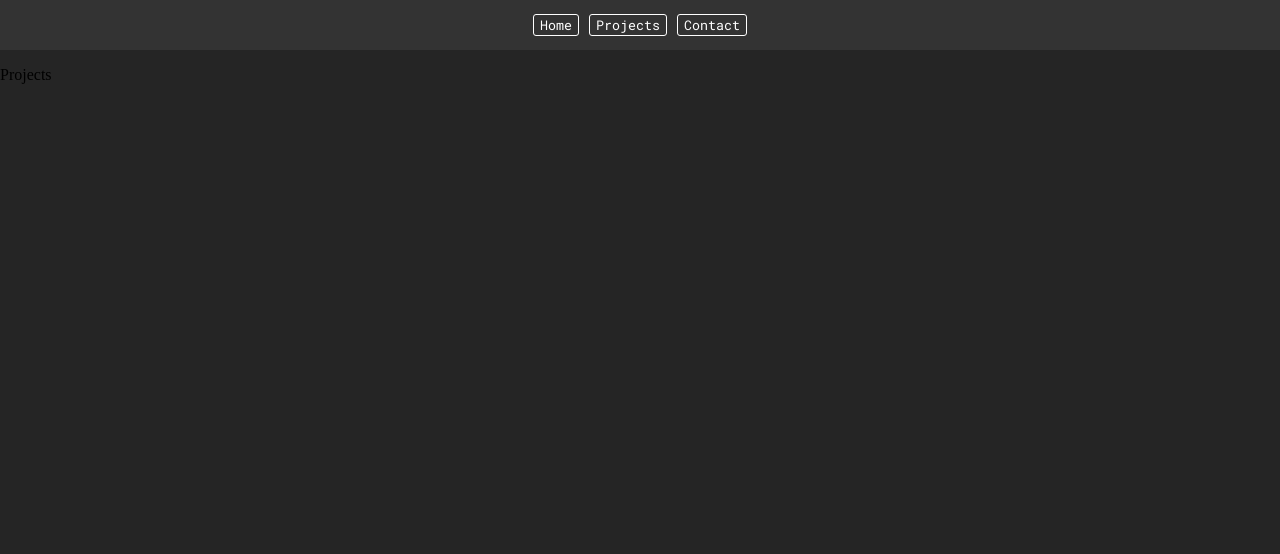
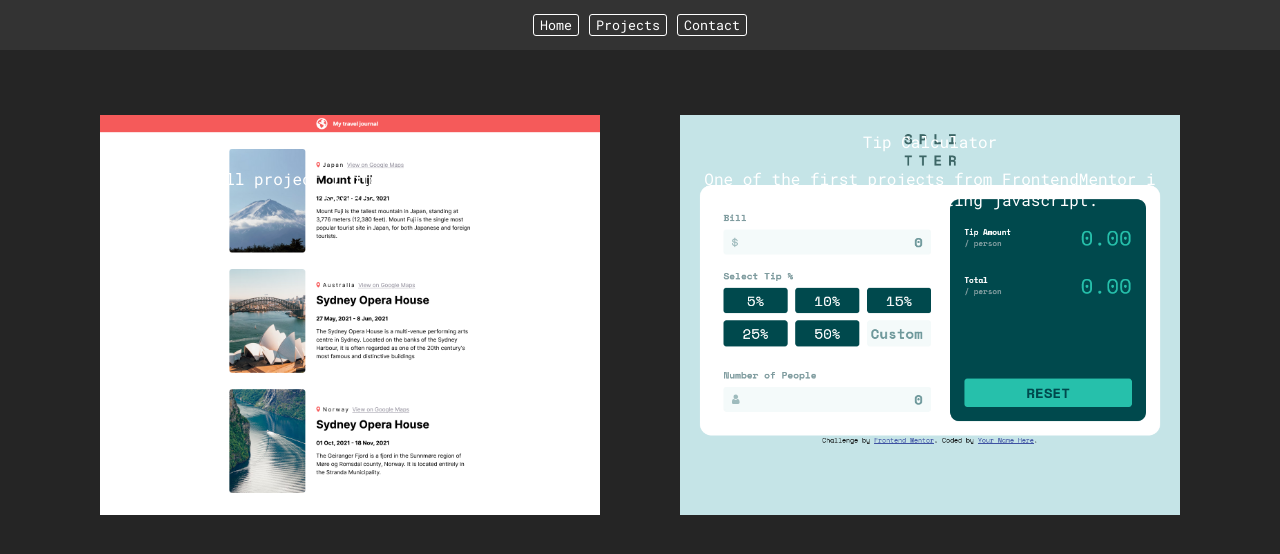
Before and after one commit to kris-kodehode/portfolio, a React (Create React App) app: page / in a window 1280 px wide. Both pictures are taken after a click on the button "Projects". Shown: the top 554 px of the page. Built offline with nearby package versions, Linux system fonts and the light colour scheme.

Commit message:
started project section

```diff
--- a/src/App.jsx
+++ b/src/App.jsx
@@ -22,7 +22,7 @@ export default function App() {
         component = <Projects />;
         break;
       default:
-        component = <Home/>;
+        component = <Home />;
     }
     return component;
   }
--- a/src/components/home.css
+++ b/src/components/home.css
@@ -27,7 +27,7 @@
 .profile-img {
     align-self: center;
     border-radius: 50%;
-    width: 400px;
+    width: 350px;
     border: 2px solid white;
     filter: drop-shadow(5px 5px 15px black);
 }
--- a/src/components/projects.css
+++ b/src/components/projects.css
@@ -0,0 +1,22 @@
+.container {
+    margin-top: 50px;
+    display: flex;
+    gap: 50px;
+    justify-content: center;
+    align-items: center;
+    font-family: 'Roboto Mono', monospace;
+}
+
+.project-container {
+    color: white;
+    border: 15px solid rgb(37, 37, 37);
+    width: 500px;
+    height: 400px;
+    background-size: cover;
+    background-position: center;
+    background-repeat: no-repeat;
+}
+
+.project-text {
+    text-align: center;
+}
--- a/src/components/projects.jsx
+++ b/src/components/projects.jsx
@@ -1,8 +1,23 @@
 import React from "react"
 import "./projects.css"
+import projectsData from "./projectsData"
 
 export default function Projects() {
+
+    let projectsList = projectsData.map(item => {
+        return (
+            <div onClick= {()=> window.open(item.url)} style={{backgroundImage: `url(${item.background})`}} key={item.title} className="project-container">
+                <div className="project-text">
+                    <p>{item.title}</p>
+                    <p>{item.discription}</p>
+                </div>
+            </div>
+        )
+    })
+
     return (
-        <p>Projects</p>
+        <div className="container">
+                {projectsList}
+        </div>
     )
 }
--- /dev/null
+++ b/src/components/projectsData.js
@@ -0,0 +1,14 @@
+export default [
+    {
+        title: "Travel Journal",
+        discription: "This is a small project I did as a part of a scrimba course",
+        url: "https://kris-kodehode.github.io/traveljournal/",
+        background: require("../images/travel-journal.png")
+    },
+    {
+        title: "Tip Calculator",
+        discription: "One of the first projects from FrontendMentor i finished after starting javascript.",
+        url: "https://kris-kodehode.github.io/tipcalculator/",
+        background: require("../images/tip-calculator.png")
+    }
+]
```
Also changed, not shown: src/images/tip-calculator.png (added), src/images/travel-journal.png (added).
